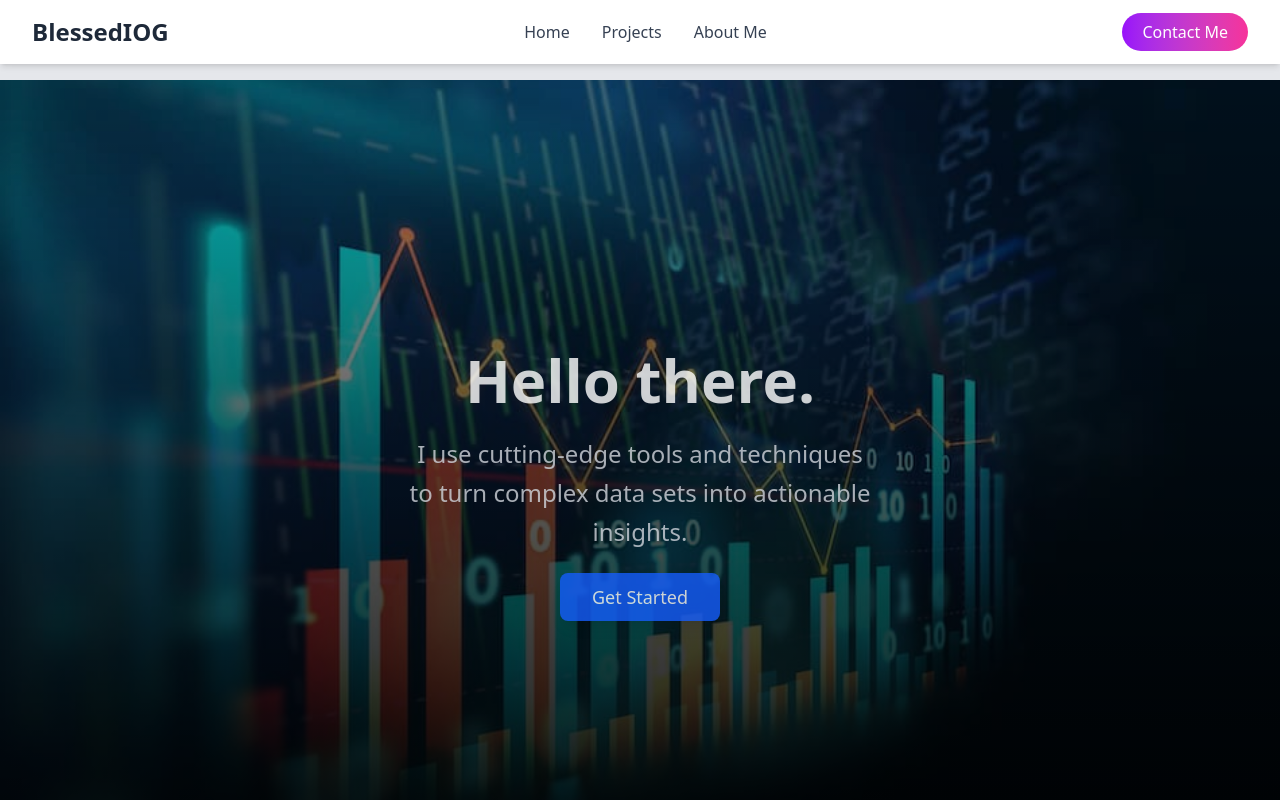
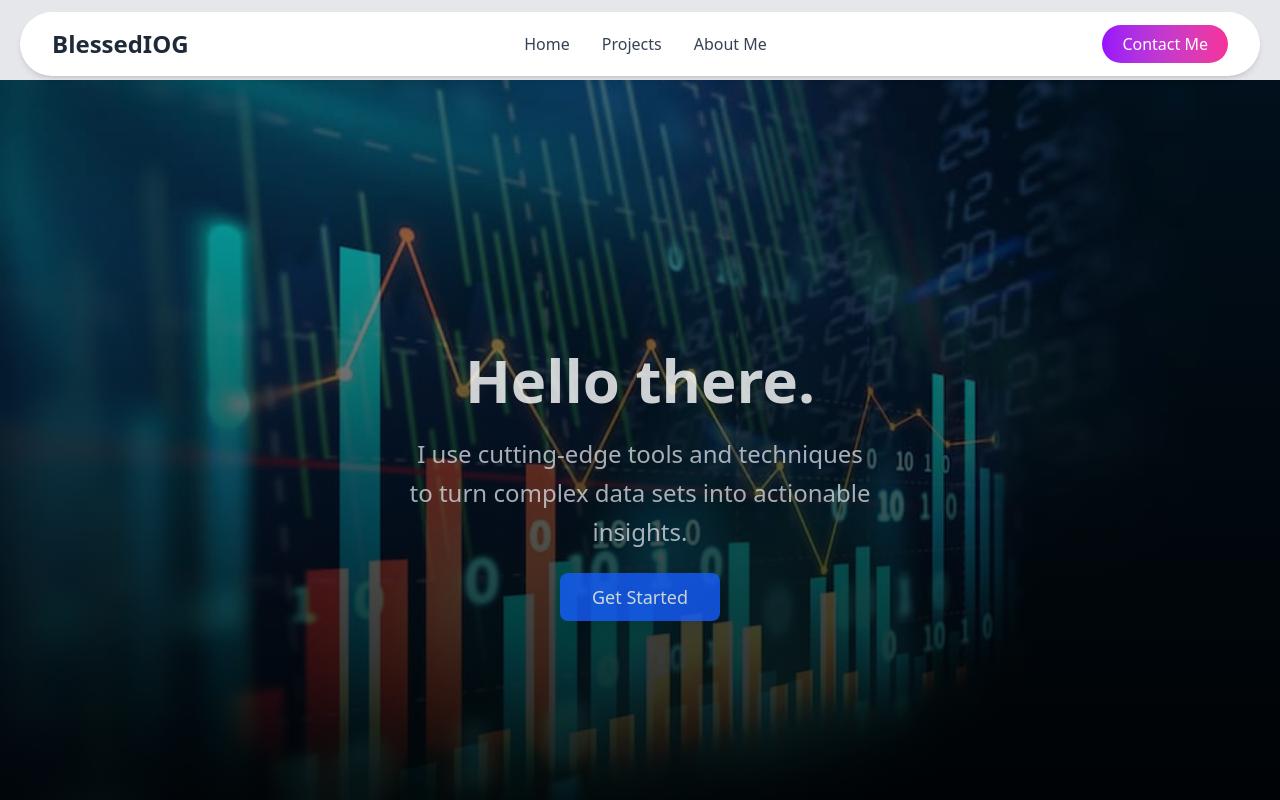
Before and after one commit to Oluwasegun122/blessediog, a Next.js app: page / in a window 1280 px wide. Shown: the top 800 px of the page. Built offline with nearby package versions, Linux system fonts and the light colour scheme.

Commit message:
first commit

```diff
--- a/app/(root)/about_me/page.tsx
+++ b/app/(root)/about_me/page.tsx
@@ -33,7 +33,7 @@ const AboutPage = () => {
 
   return (
     <>
-    <div className="px-5">
+      <div className="px-5 mt-16">
         <h1 className="text-3xl md:text-4xl font-bold mb-4">
           About: {data.name}
         </h1>
--- a/app/components/Header.tsx
+++ b/app/components/Header.tsx
@@ -8,7 +8,7 @@ const Header = () => {
   const [isOpen, setIsOpen] = useState(false);
 
   return (
-    <nav className="fixed top-0 left-0 right-0 h-16 bg-white shadow-md z-50">
+    <nav className="fixed top-3 left-0 right-0 h-16 bg-white rounded-full mx-5 shadow-md z-50">
       <div className="max-w-7xl mx-auto px-4 sm:px-6 lg:px-8 h-full">
         <div className="flex justify-between items-center h-full">
           {/* Left Logo */}
```
Lines whose indentation alone changed are shown as unchanged.
